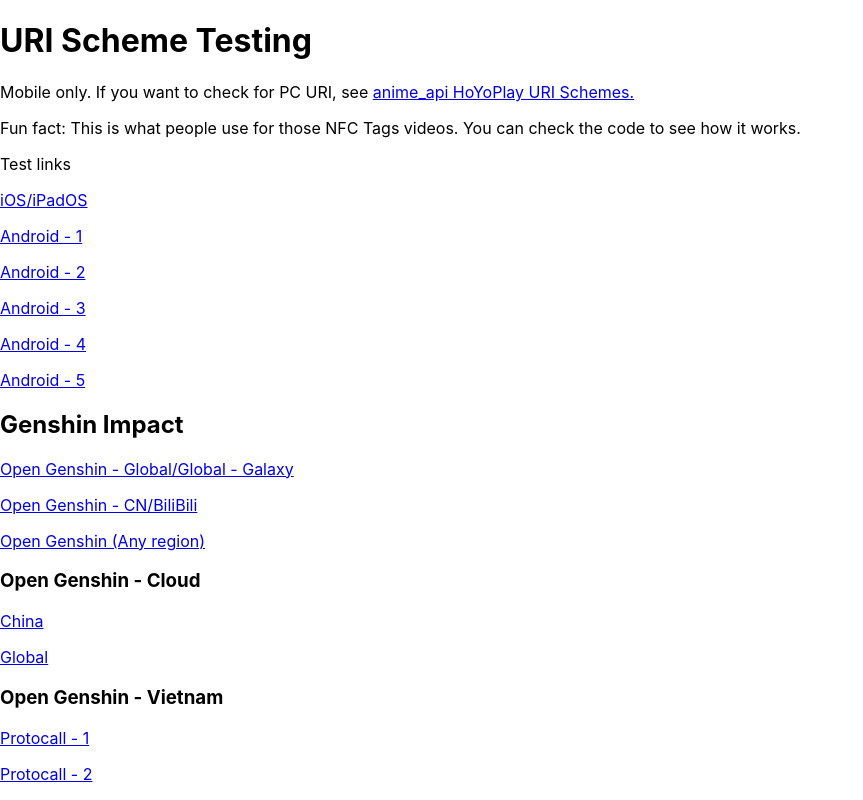
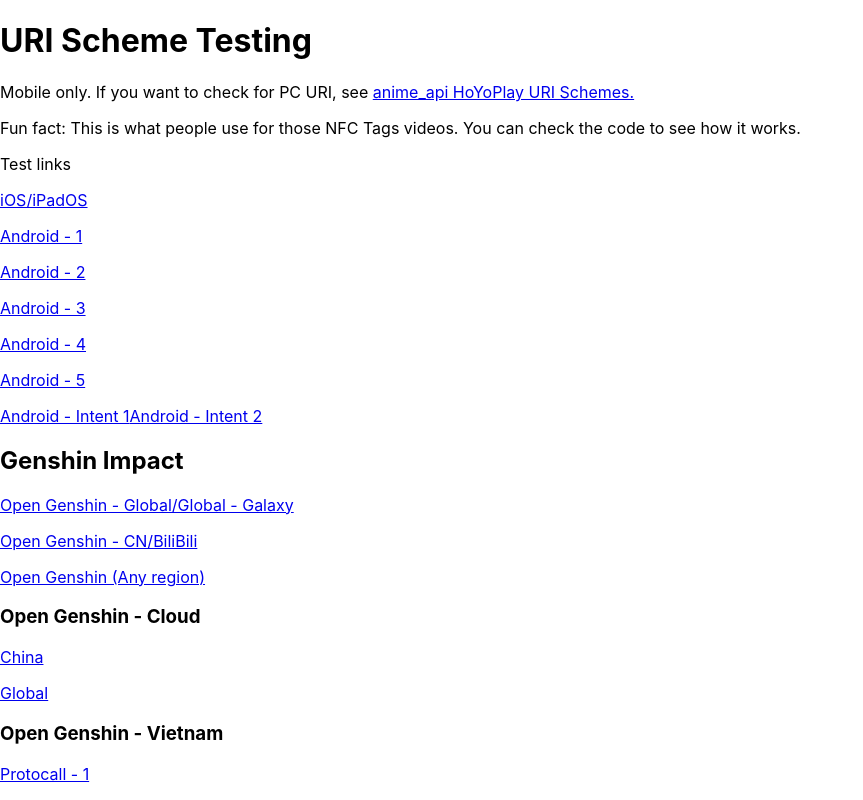
Before and after one commit to studiobutter/uri-test, a React (Create React App) app: page /#/mobile in a window 1280 px wide. Shown: the top 800 px of the page, without its empty margins (0-863 px from the left). Built offline with nearby package versions, Linux system fonts and the light colour scheme.

Commit message:
Use Intent testing

```diff
--- a/src/pages/mobile.js
+++ b/src/pages/mobile.js
@@ -1,4 +1,6 @@
 import React from 'react';
+
+const testUrl = 'https://example.com';
 
 function Mobile() {
   return (
@@ -24,6 +26,9 @@
       <a href="external:https://example.com" onclick="window.open('external:https://example.com', '_system'); return false;">Android - 4</a>
       <p></p>
       <a href="external:https://example.com" onclick="window.open(this.href, '_system')">Android - 5</a>
+      <p></p>
+      <a href="intent://example.com#Intent;scheme=https;package=com.android.chrome;end;" onclick="window.open(this.href, '_system')">Android - Intent 1</a>
+      <a href="intent://example.com#Intent;scheme=https;package=com.android.browser;end;" onclick="window.open(this.href, '_system')">Android - Intent 2</a>
       <p></p>
       <h2>Genshin Impact</h2>
       <a href="genshin://">Open Genshin - Global/Global - Galaxy</a>
```
